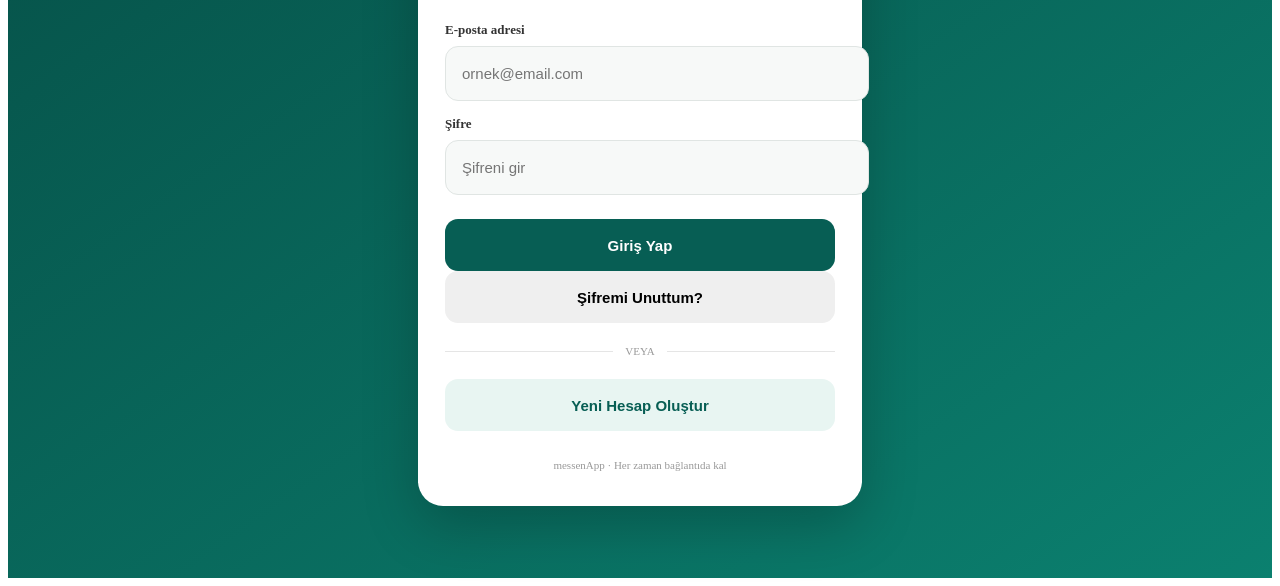
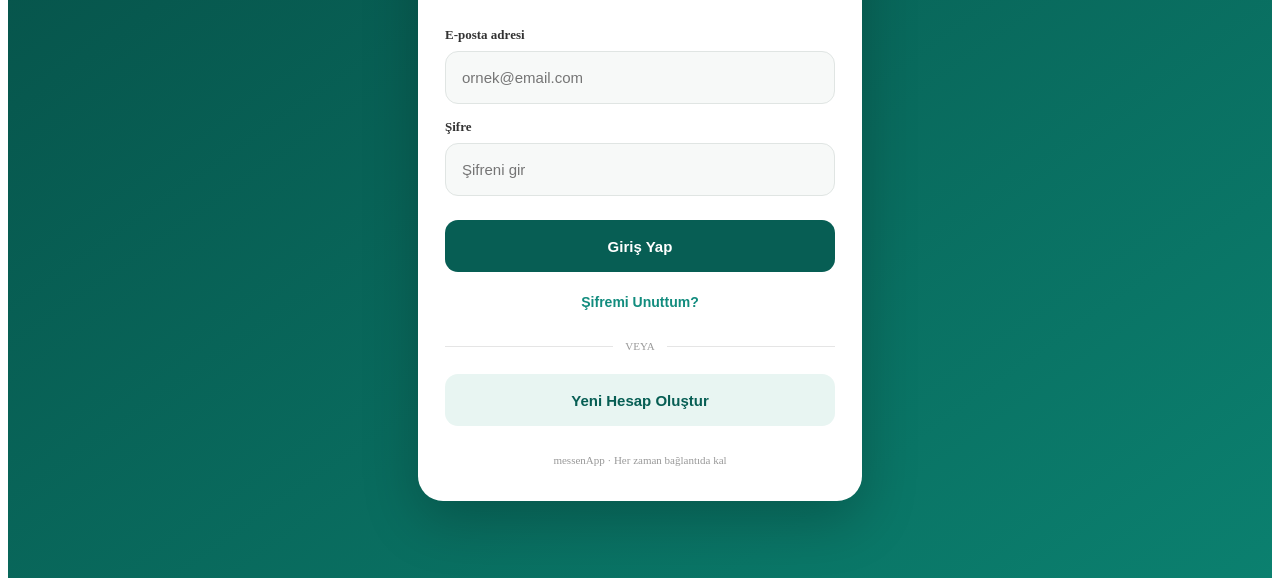
Before and after one commit to yildizz6655/MessenApp, a plain HTML site: page index.html in a window 1280 px wide. Shown: the part 280-866 px from the top of the page. Drawn offline with Linux system fonts and the light colour scheme; no server answers.

Commit message:
Enhance login screen styles with forgot password link
Added styles for the forgot password link and adjusted input box sizing.

```diff
--- a/style.css
+++ b/style.css
@@ -1,4 +1,3 @@
-
 /* PROFESYONEL GİRİŞ EKRANI */
 
 .login-screen {
@@ -67,6 +66,7 @@
     background: #f7f9f8;
     font-size: 15px;
     outline: none;
+    box-sizing: border-box;
 }
 
 .login-form input:focus {
@@ -93,6 +93,22 @@
 .login-primary:active {
     background: #064b43;
     transform: scale(0.98);
+}
+
+.forgot-password {
+    display: block;
+    width: 100%;
+    height: auto !important;
+    margin-top: 14px;
+    padding: 8px;
+    background: transparent;
+    color: #128c7e;
+    font-size: 14px !important;
+    font-weight: 600;
+}
+
+.forgot-password:active {
+    color: #064e46;
 }
 
 .login-divider {
@@ -132,4 +148,4 @@
     margin-top: 28px;
     color: #999;
     font-size: 11px;
-}
+    }
```
